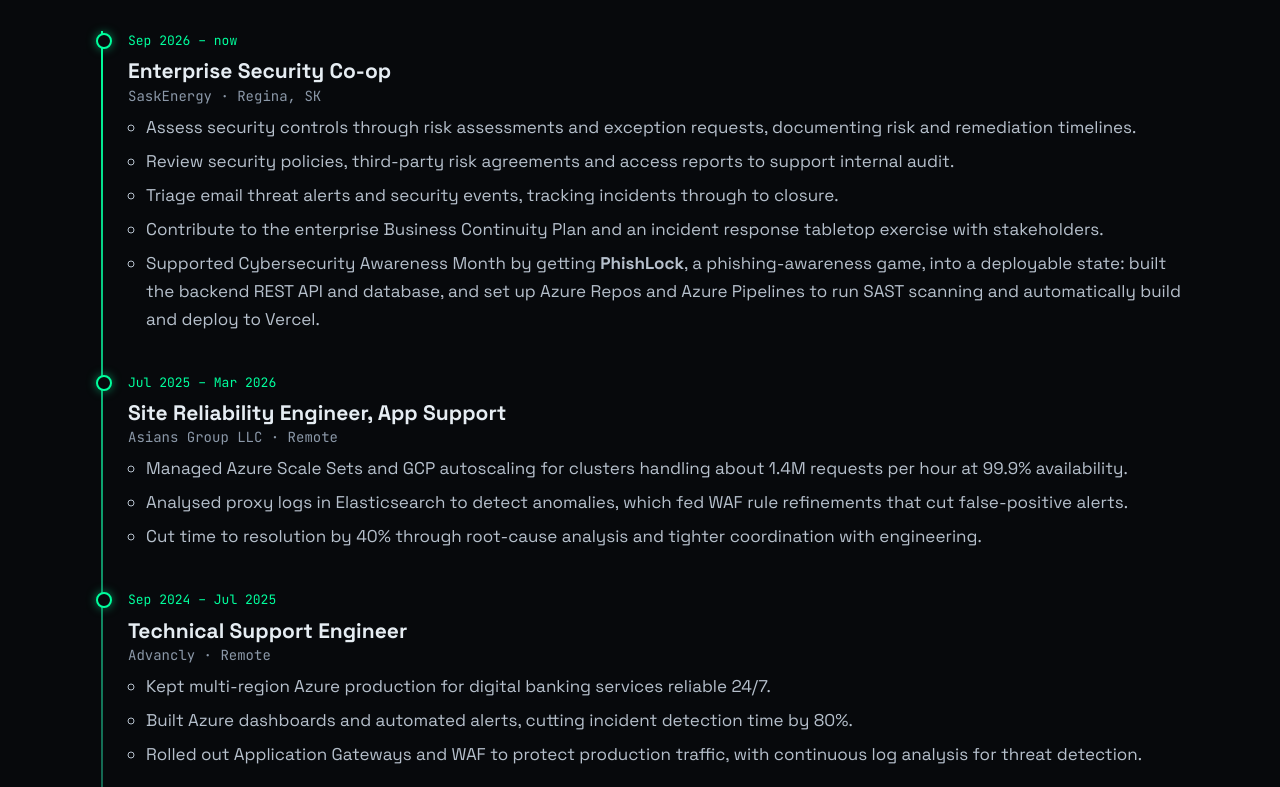
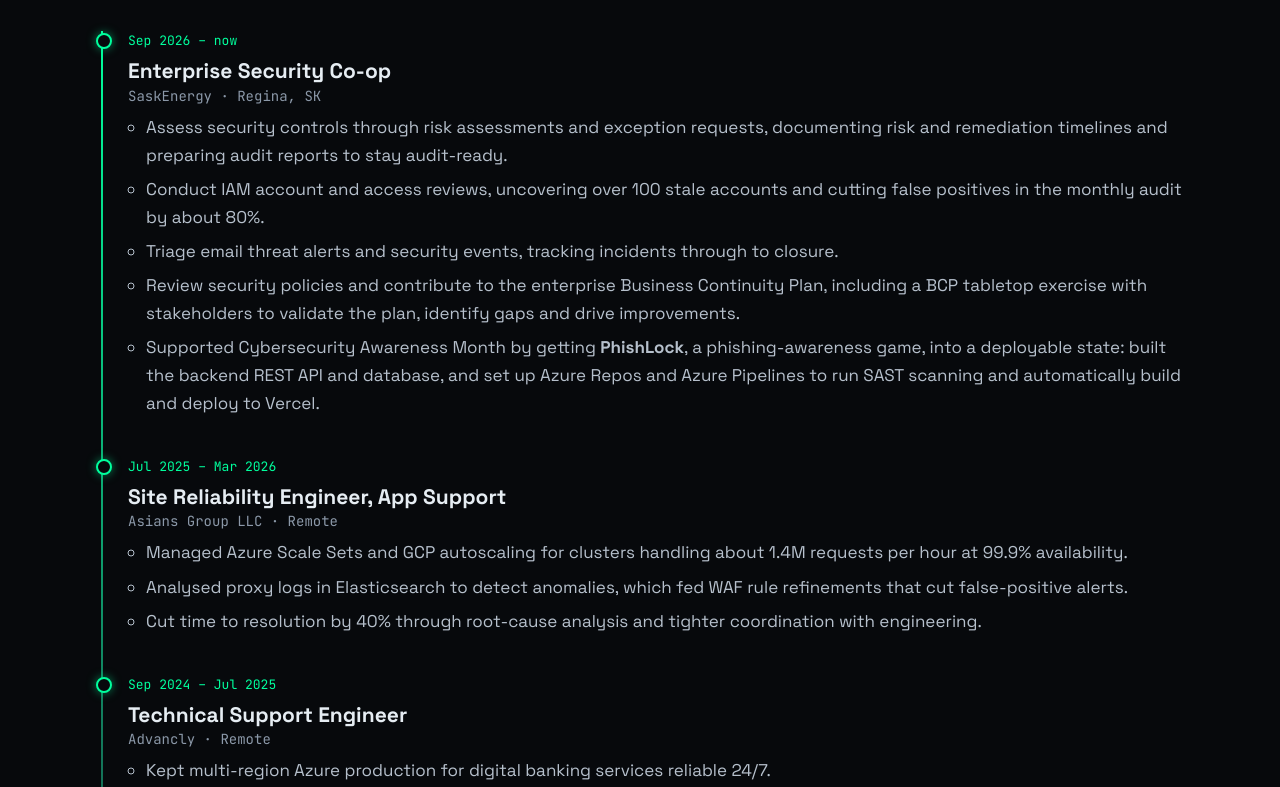
Before and after one commit to CyberBishop/cyberbishop.github.io, a plain HTML site: page index.html in a window 1280 px wide. Shown: the part 1670-2457 px from the top of the page. Drawn offline with Linux system fonts and the light colour scheme.

Commit message:
Update SaskEnergy co-op bullets
Co-Authored-By: Claude Sonnet 5.5 <noreply@anthropic.com>

```diff
--- a/index.html
+++ b/index.html
@@ -84,10 +84,10 @@
         <time>Sep 2026 – now</time>
         <h3>Enterprise Security Co-op <small>SaskEnergy · Regina, SK</small></h3>
         <ul>
-          <li>Assess security controls through risk assessments and exception requests, documenting risk and remediation timelines.</li>
-          <li>Review security policies, third-party risk agreements and access reports to support internal audit.</li>
+          <li>Assess security controls through risk assessments and exception requests, documenting risk and remediation timelines and preparing audit reports to stay audit-ready.</li>
+          <li>Conduct IAM account and access reviews, uncovering over 100 stale accounts and cutting false positives in the monthly audit by about 80%.</li>
           <li>Triage email threat alerts and security events, tracking incidents through to closure.</li>
-          <li>Contribute to the enterprise Business Continuity Plan and an incident response tabletop exercise with stakeholders.</li>
+          <li>Review security policies and contribute to the enterprise Business Continuity Plan, including a BCP tabletop exercise with stakeholders to validate the plan, identify gaps and drive improvements.</li>
           <li>Supported Cybersecurity Awareness Month by getting <strong>PhishLock</strong>, a phishing-awareness game, into a deployable state: built the backend REST API and database, and set up Azure Repos and Azure Pipelines to run SAST scanning and automatically build and deploy to Vercel.</li>
         </ul>
       </li>
```
